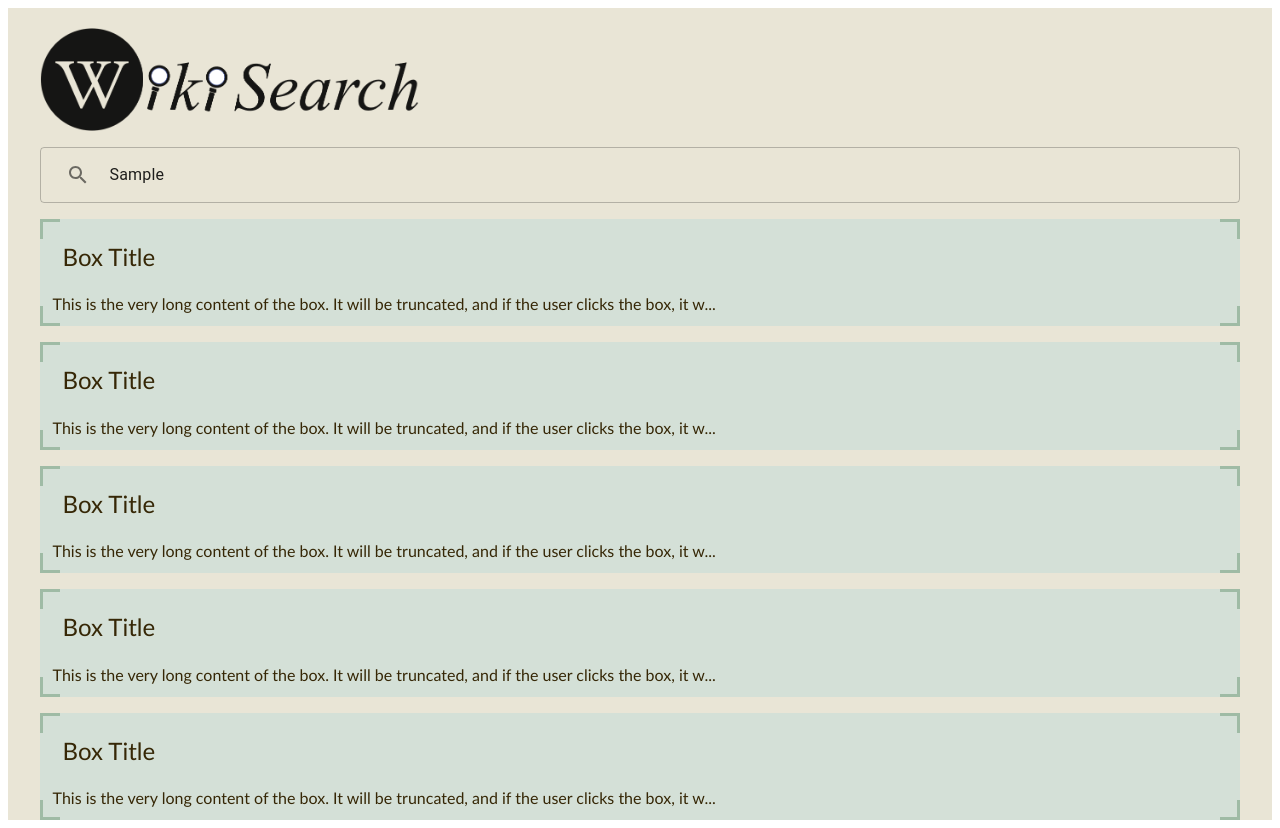
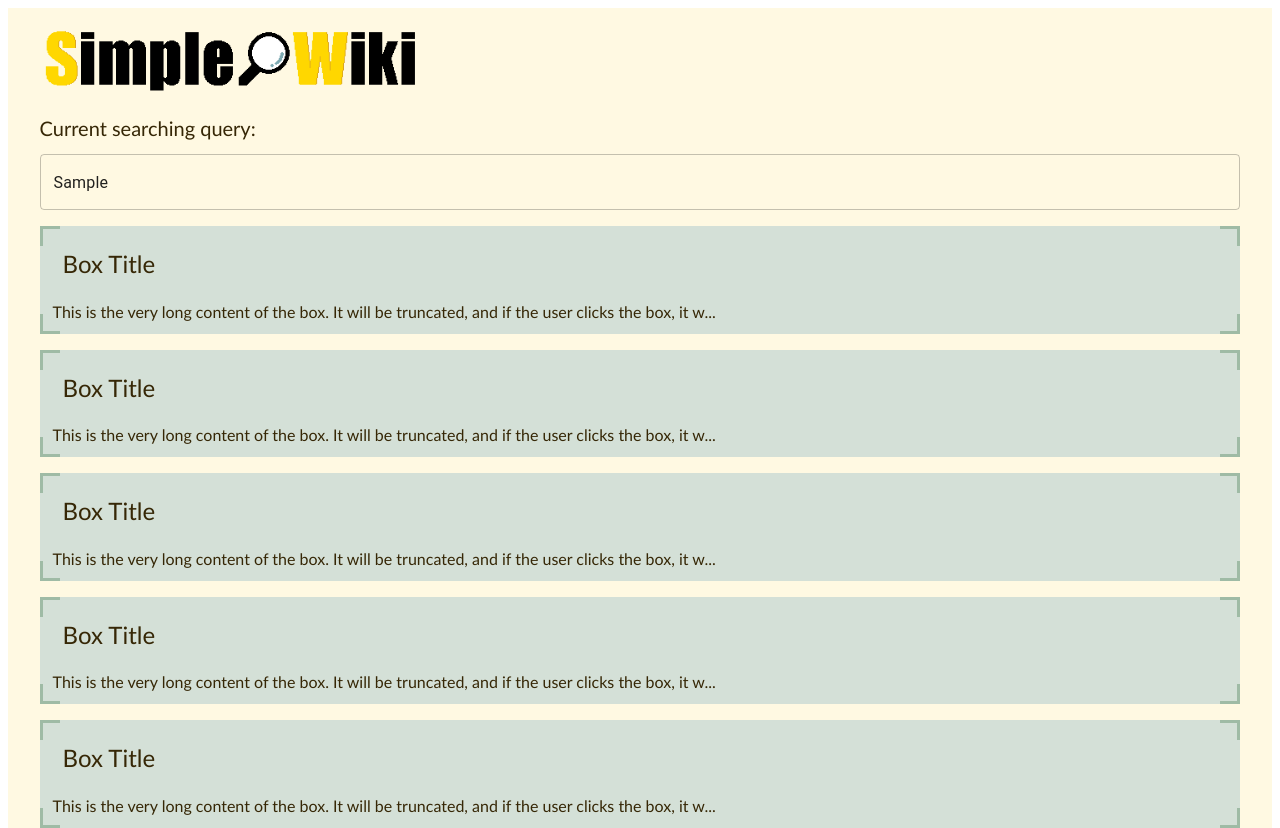
Before and after one commit to XiZhang721/Mini-Wiki-Search-Engine, a React (Create React App) app in the folder frontend/: page / in a window 1280 px wide. Both pictures are taken after typing "Sample" into the empty fields and a click on the button 981 px from the left and 412 px from the top of the page. Built offline with nearby package versions, Linux system fonts and the light colour scheme; no server answers.

Commit message:
update logo

```diff
--- a/frontend/src/App.css
+++ b/frontend/src/App.css
@@ -1,5 +1,5 @@
 :root {
-  --main-bg-colour: #E9E5D6;
+  --main-bg-colour: #FFF9E2;
   --main-font-colour: #362706;
   --box-border-colour: #9FBBA5;
   --box-hover-colour: #D0C7A8;
@@ -27,7 +27,7 @@
 
 .logo{
   padding-bottom: 2%;
-  width: 30%;
+  width: 100%;
   align-content: center;
 }
 
--- a/frontend/src/Components/Results.js
+++ b/frontend/src/Components/Results.js
@@ -71,18 +71,14 @@ function UsingFetch() {
 
         {/* remind user current search phrase */}
         <form className='form_2' autoComplete="off">
+            <p style={{ marginBottom: '14px', fontSize: "20px" }}>
+              Current searching query:
+            </p>
             <TextField
                 id="search-bar2"
                 placeholder={"Search"}
                 value={searchTerm}
                 style={{ width: "100%" }}
-                InputProps={{
-                    startAdornment: (
-                        <IconButton>
-                            <SearchOutlined style={{ marginRight: '8px' }}/>
-                        </IconButton>
-                    ),
-                }}
                 variant="outlined"
             />
         </form>
--- a/frontend/src/Components/Search.js
+++ b/frontend/src/Components/Search.js
@@ -25,7 +25,8 @@ function SearchPage() {
   };
 
   const handleQuickSearch = (term) => {
-    navigate('./results', { state: { searchTerm: term } });
+    const query = `/search?query=${term}`
+    navigate('./results', { state: { searchTerm: term, searchQuery: query } });
   };
 
   const handleLoginClick = () => {
```
Also changed, not shown: frontend/src/logo.png.
